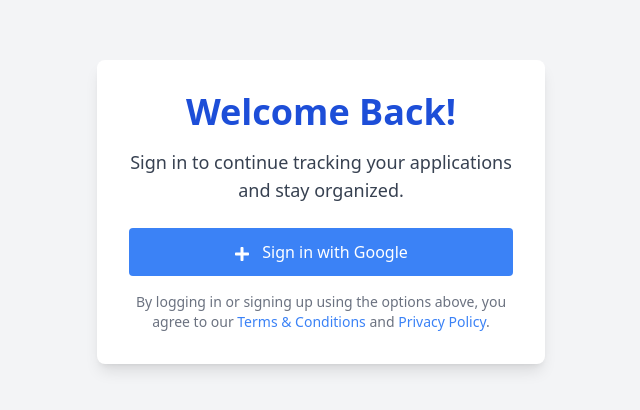
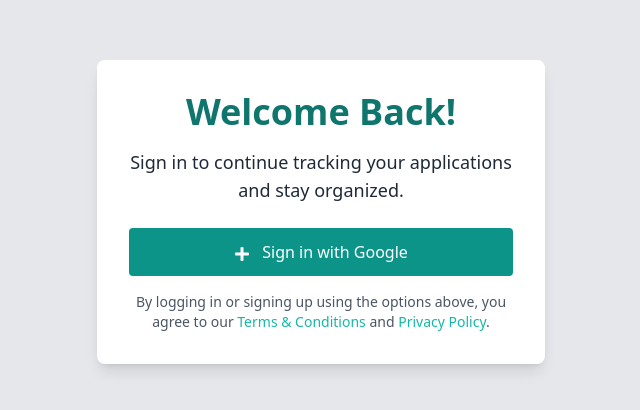
Before and after one commit to deepakkumar55/Job-Application-Tracker, a React (Create React App) app: page / in a window 1280 px wide. Shown: the part 188-598 px from the top of the page, without its empty margins (319-959 px from the left). Built offline with nearby package versions, Linux system fonts and the light colour scheme; no server answers.

Commit message:
Update some miner changers in file

```diff
--- a/src/App.js
+++ b/src/App.js
@@ -1,46 +1,26 @@
-import React, { useEffect, useState } from 'react';
-import { signInWithPopup, onAuthStateChanged } from 'firebase/auth';
-import { auth, provider } from './firebase';
+import React, { useState } from 'react';
 import ApplicationList from './ApplicationList';
 import ApplicationForm from './ApplicationForm';
 import { FaSignOutAlt, FaPlus } from 'react-icons/fa';
 import { motion } from 'framer-motion';
+import { AuthProvider, useAuth } from './AuthProvider';
 
 function App() {
-    const [user, setUser] = useState(null);
     const [isFormOpen, setIsFormOpen] = useState(false);
-
-    useEffect(() => {
-        const unsubscribe = onAuthStateChanged(auth, (user) => {
-            setUser(user);
-        });
-
-        return () => unsubscribe();
-    }, []);
-
-    const handleSignIn = () => {
-        signInWithPopup(auth, provider)
-            .then((result) => {
-                setUser(result.user);
-            })
-            .catch((error) => {
-                console.error('Error signing in with Google:', error);
-                alert('Error signing in with Google');
-            });
-    };
+    const { user, handleSignIn, handleSignOut } = useAuth();
 
     return (
-        <div className="min-h-screen bg-gray-100 flex flex-col">
+        <div className="min-h-screen bg-gray-200 flex flex-col">
             {user ? (
                 <div className="flex flex-col flex-1">
-                    <header className="bg-blue-600 p-4 px-6 sm:px-12 md:px-20 text-white shadow-lg flex flex-col md:flex-row justify-between items-center">
+                    <header className="bg-teal-600 p-4 px-6 sm:px-12 md:px-20 text-white shadow-lg flex flex-col md:flex-row justify-between items-center">
                         <div className="flex items-center space-x-4 mb-4 md:mb-0">
                             <img src={user.photoURL} alt="User" className="w-12 h-12 rounded-full" />
                             <h1 className="text-xl font-bold">Welcome, {user.displayName}!</h1>
                         </div>
                         <button
-                            onClick={() => auth.signOut()}
-                            className="flex items-center bg-red-500 px-4 py-2 rounded text-white hover:bg-red-600 transition duration-300"
+                            onClick={handleSignOut}
+                            className="flex items-center bg-red-600 px-4 py-2 rounded text-white hover:bg-red-700 transition duration-300"
                         >
                             <FaSignOutAlt className="mr-2" /> Sign Out
                         </button>
@@ -49,7 +29,7 @@
                         <div className="flex justify-end mb-4">
                             <button
                                 onClick={() => setIsFormOpen(true)}
-                                className="flex items-center bg-green-500 px-4 py-2 rounded text-white hover:bg-green-600 transition duration-300"
+                                className="flex items-center bg-green-600 px-4 py-2 rounded text-white hover:bg-green-700 transition duration-300"
                             >
                                 <FaPlus className="mr-2" /> Add Application
                             </button>
@@ -66,18 +46,18 @@
                         animate={{ opacity: 1, scale: 1 }}
                         transition={{ duration: 0.6 }}
                     >
-                        <h1 className="text-4xl font-bold mb-4 text-blue-700">Welcome Back!</h1>
-                        <p className="text-lg mb-6 text-gray-700">
+                        <h1 className="text-4xl font-bold mb-4 text-teal-700">Welcome Back!</h1>
+                        <p className="text-lg mb-6 text-gray-800">
                             Sign in to continue tracking your applications and stay organized.
                         </p>
                         <button
                             onClick={handleSignIn}
-                            className="bg-blue-500 px-6 py-3 rounded text-white hover:bg-blue-600 w-full transition duration-300"
+                            className="bg-teal-600 px-6 py-3 rounded text-white hover:bg-teal-700 w-full transition duration-300"
                         >
                             <FaPlus className="mr-2 inline" /> Sign in with Google
                         </button>
-                        <p className="text-sm mt-4 text-gray-500">
-                            By logging in or signing up using the options above, you agree to our <a href="/terms" className="text-blue-500 hover:underline">Terms & Conditions</a> and <a href="/privacy" className="text-blue-500 hover:underline">Privacy Policy</a>.
+                        <p className="text-sm mt-4 text-gray-600">
+                            By logging in or signing up using the options above, you agree to our <a href="/terms" className="text-teal-500 hover:underline">Terms & Conditions</a> and <a href="/privacy" className="text-teal-500 hover:underline">Privacy Policy</a>.
                         </p>
                     </motion.div>
                 </div>
@@ -86,4 +66,10 @@
     );
 }
 
-export default App;
+export default function MainApp() {
+    return (
+        <AuthProvider>
+            <App />
+        </AuthProvider>
+    );
+}
--- a/src/ApplicationForm.js
+++ b/src/ApplicationForm.js
@@ -2,6 +2,7 @@
 import { collection, addDoc } from 'firebase/firestore';
 import { db } from './firebase';
 import { FaTimes } from 'react-icons/fa';
+import { useAuth } from './AuthProvider'; // Assume you have an AuthProvider component
 
 function ApplicationForm({ onClose }) {
     const [companyName, setCompanyName] = useState('');
@@ -9,6 +10,7 @@
     const [dateApplied, setDateApplied] = useState('');
     const [notes, setNotes] = useState('');
     const [location, setLocation] = useState('');
+    const { user } = useAuth();
 
     const handleSubmit = async (e) => {
         e.preventDefault();
@@ -21,6 +23,7 @@
                 notes,
                 location,
                 response: 'Review',  // Default response
+                userId: user.uid,   // Add userId to the application
             });
             setCompanyName('');
             setPosition('');
--- /dev/null
+++ b/src/AuthProvider.js
@@ -0,0 +1,53 @@
+import React, { createContext, useContext, useState, useEffect } from 'react';
+import { auth, provider } from './firebase';
+import { signInWithPopup, onAuthStateChanged, signOut } from 'firebase/auth';
+
+const AuthContext = createContext();
+
+export const useAuth = () => {
+    return useContext(AuthContext);
+};
+
+export const AuthProvider = ({ children }) => {
+    const [user, setUser] = useState(null);
+
+    useEffect(() => {
+        const unsubscribe = onAuthStateChanged(auth, (user) => {
+            setUser(user);
+        });
+
+        return () => unsubscribe();
+    }, []);
+
+    const handleSignIn = async () => {
+        try {
+            const result = await signInWithPopup(auth, provider);
+            setUser(result.user);
+        } catch (error) {
+            console.error('Error signing in with Google:', error);
+            alert('Error signing in with Google');
+        }
+    };
+
+    const handleSignOut = async () => {
+        try {
+            await signOut(auth);
+            setUser(null);
+        } catch (error) {
+            console.error('Error signing out:', error);
+            alert('Error signing out');
+        }
+    };
+
+    const value = {
+        user,
+        handleSignIn,
+        handleSignOut
+    };
+
+    return (
+        <AuthContext.Provider value={value}>
+            {children}
+        </AuthContext.Provider>
+    );
+};
```
Also changed, not shown: src/ApplicationList.js (+85 -41 lines).
